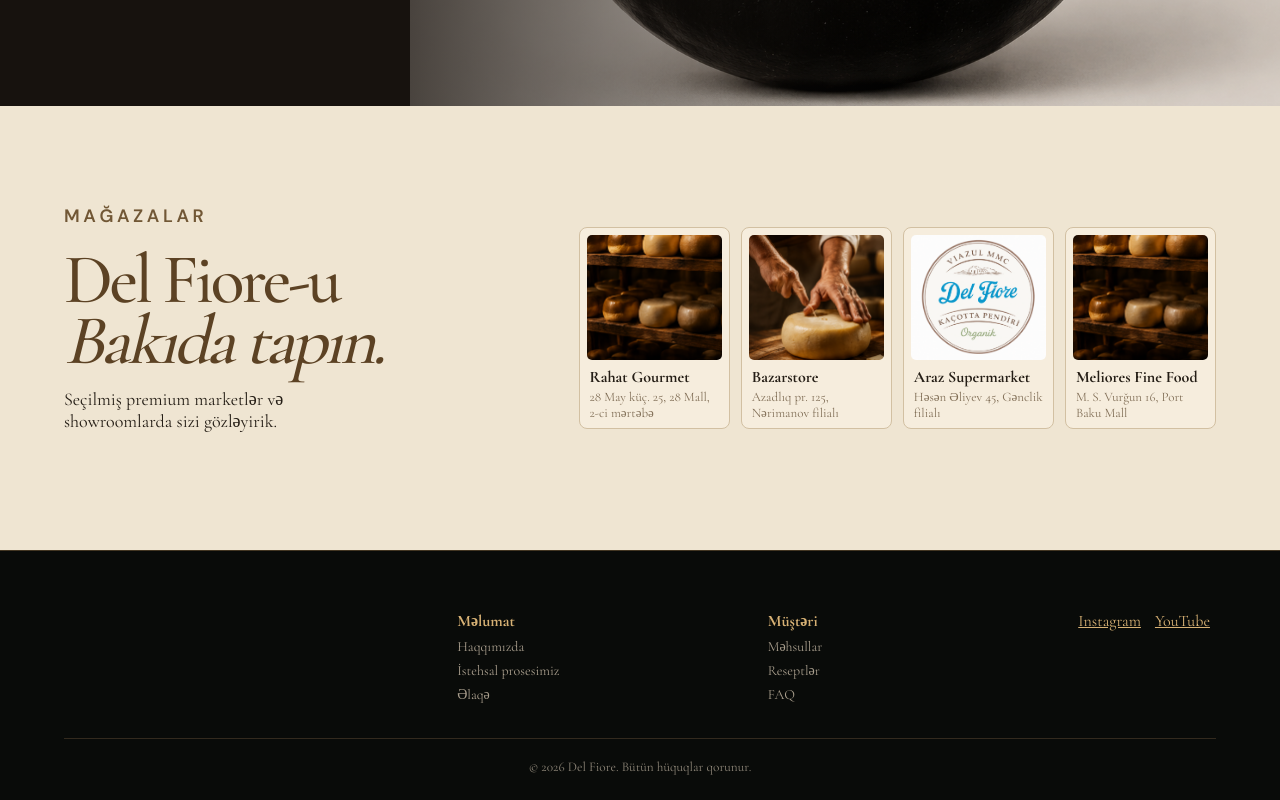
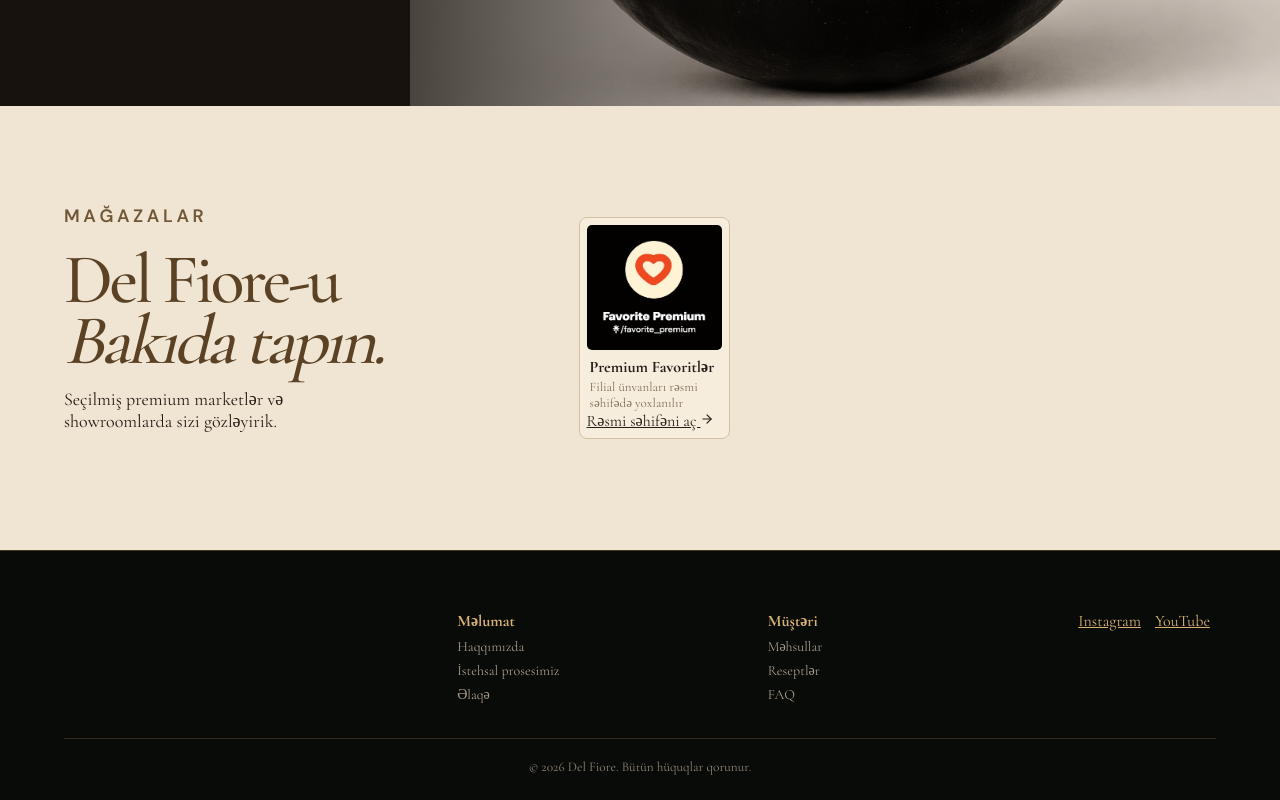
Before and after one commit to nurtacsuleymanzade-wq/Delfioredell, a Next.js app: page / in a window 1280 px wide. Shown: the part 2703-3503 px from the top of the page. Built offline with nearby package versions, Linux system fonts and the light colour scheme.

Commit message:
feat: add Favorite Premium locator and compact logo overlay

```diff
--- a/data/stores.ts
+++ b/data/stores.ts
@@ -1,8 +1,5 @@
-export type Store = { id: string; name: string; address: string; image: string; needs_confirmation: boolean }
+export type Store = { id: string; name: string; address: string; image: string; href?: string; needs_confirmation: boolean }
 
 export const stores: Store[] = [
-  { id: 'rahat-gourmet', name: 'Rahat Gourmet', address: '28 May küç. 25, 28 Mall, 2-ci mərtəbə', image: 'cheese-21.png', needs_confirmation: false },
-  { id: 'bazarstore', name: 'Bazarstore', address: 'Azadlıq pr. 125, Nərimanov filialı', image: 'cheese-22.png', needs_confirmation: false },
-  { id: 'araz-supermarket', name: 'Araz Supermarket', address: 'Həsən Əliyev 45, Gənclik filialı', image: 'cheese-23.png', needs_confirmation: false },
-  { id: 'meliores-fine-food', name: 'Meliores Fine Food', address: 'M. S. Vurğun 16, Port Baku Mall', image: 'cheese-21.png', needs_confirmation: false },
+  { id: 'favorite-premium', name: 'Premium Favoritlər', address: 'Filial ünvanları rəsmi səhifədə yoxlanılır', image: 'favorite-premium.jpg', href: 'https://linktr.ee/favorite_premium', needs_confirmation: true },
 ]
```
Also changed, not shown: app/page.tsx (+1 -1 lines), public/assets/favorite-premium.jpg (added).
